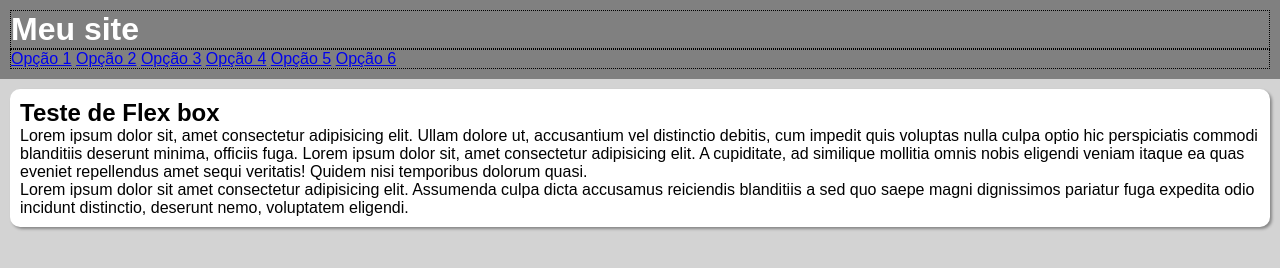
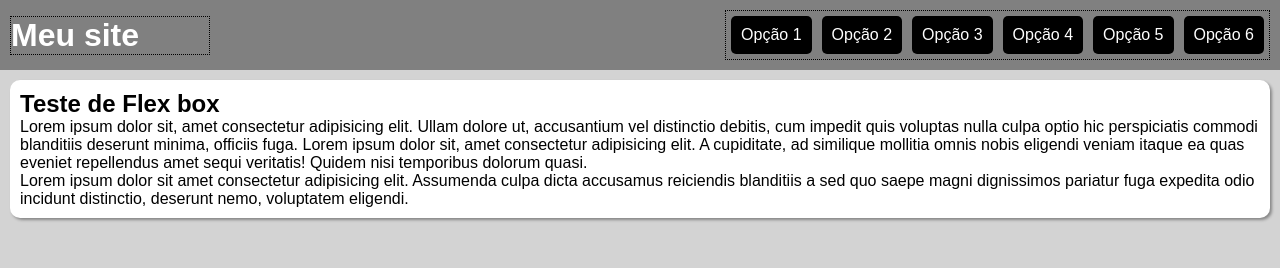
Before and after one commit to joaobrxyz/html-css, a plain HTML site: page Exercícios/ex027 (Flexbox)/flex013 - menu flexbox/index.html in a window 1280 px wide. Drawn offline with Linux system fonts and the light colour scheme.

Commit message:
menu flexbox

```diff
--- a/Exercícios/ex027 (Flexbox)/flex013 - menu flexbox/style.css
+++ b/Exercícios/ex027 (Flexbox)/flex013 - menu flexbox/style.css
@@ -16,12 +16,35 @@ header {
     background-color: gray;
     color: white;
     padding: 10px;
+    display: flex;
+    justify-content: flex-start;
+    flex-flow: row wrap;
+    justify-content: space-between; /* Alinhamento dos itens*/
+    align-items: center; /* Alinhamento do eixo transversal*/
 }
 header > h1 {
     border: 1px dotted black;
+    flex: 0 0 200px;
 }
 header nav {
     border: 1px dotted black;
+    display: flex;
+    flex-flow: row wrap;
+    justify-content: flex-end;
+}
+header nav a {
+    text-decoration: none;
+    text-align: center;
+    color: white;
+    background-color: black;
+    padding: 10px;
+    border-radius: 5px;
+    margin: 5px;
+}
+a:hover {
+    background-color: white;
+    color: black;
+    transition: background-color .5s;
 }
 main {
     background-color: white;
```
